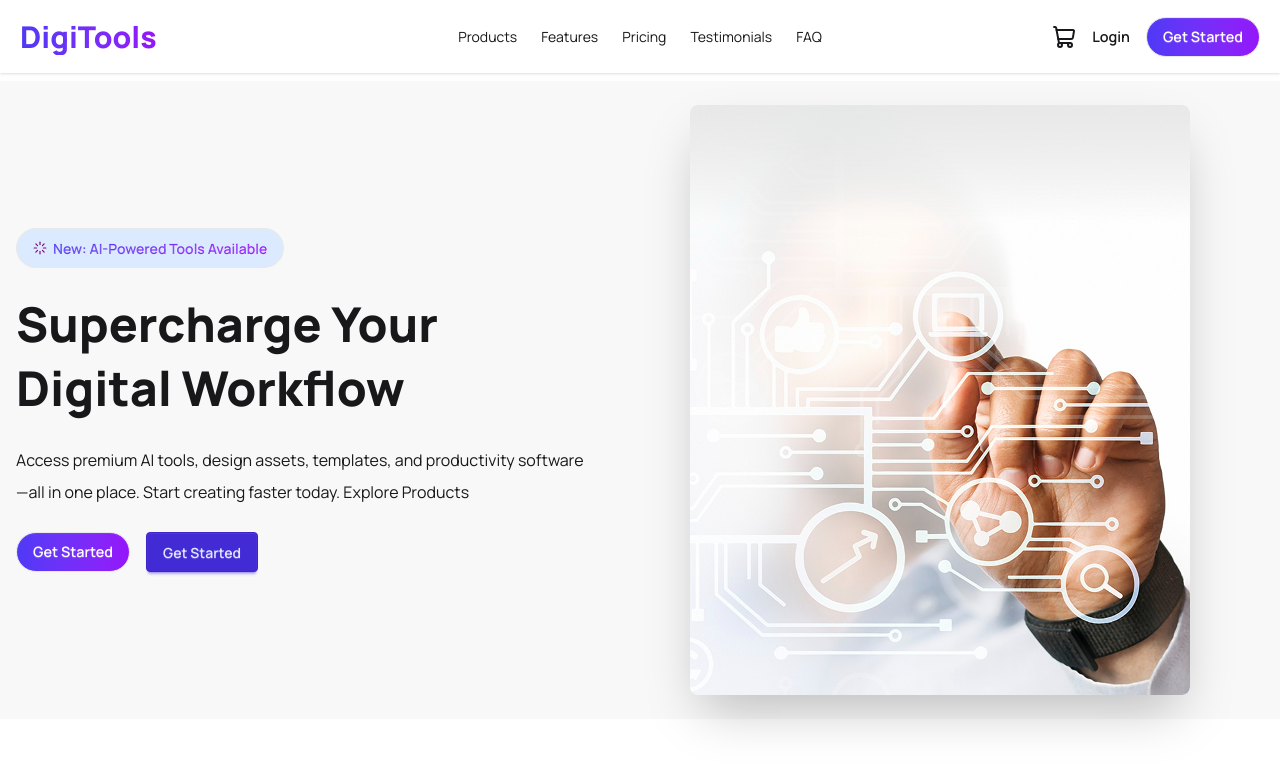
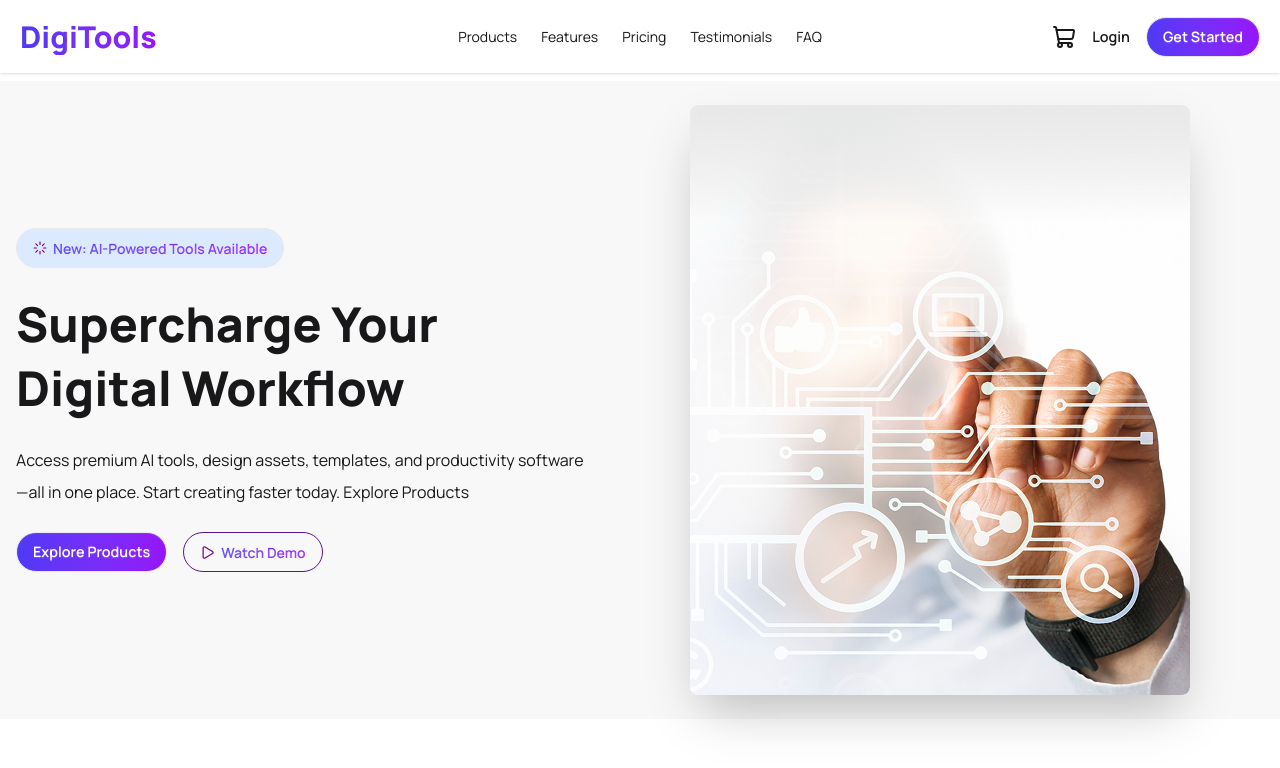
Before and after one commit to farjanayeasminrimi/DigiTools, a React (Vite) app: page / in a window 1280 px wide. Shown: the top 768 px of the page. Built offline with nearby package versions, Linux system fonts and the light colour scheme.

Commit message:
hero section styles updated

```diff
--- a/src/components/HomePage/HeroSection.jsx
+++ b/src/components/HomePage/HeroSection.jsx
@@ -1,6 +1,6 @@
 import React from "react";
 import hero from "../../assets/banner.png";
-import { Loader } from "lucide-react";
+import { Loader, Play } from "lucide-react";
 
 const HeroSection = () => {
   return (
@@ -12,7 +12,7 @@ const HeroSection = () => {
         <div className="flex-1">
           <button className="btn flex-row items-center bg-blue-100 rounded-3xl mb-6">
             <Loader size={14} color="purple"></Loader>
-            <span className="bg-gradient-to-r from-[#4F39F6] to-[#9514FA] bg-clip-text text-transparent inline-block rounded-3xl">
+            <span className="bg-gradient-to-r from-[#4F39F6] to-[#9514FA] bg-clip-text text-transparent inline-block">
               New: AI-Powered Tools Available
             </span>
           </button>
@@ -22,10 +22,15 @@ const HeroSection = () => {
             place. Start creating faster today. Explore Products
           </p>
           <div className="flex gap-4">
-            <button className="btn text-[.9rem] font-semibold bg-gradient-to-r from-[#4F39F6] to-[#9514FA] text-white rounded-3xl hover:from-white hover:to-white hover:text-black transition transform ease-in hover:border-purple-800 ">
-              Get Started
+            <button className="btn text-[.9rem] font-semibold bg-gradient-to-r from-[#4F39F6] to-[#9514FA] text-white rounded-3xl hover:from-white hover:to-white hover:text-purple-700 transition transform ease-in hover:border-purple-800 ">
+              Explore Products
             </button>
-            <button className="btn btn-primary">Get Started</button>
+            <button className="btn rounded-3xl border border-purple-900 hover:bg-purple-100">
+              <Play size={15} color="purple"></Play>
+              <span className="bg-gradient-to-r from-[#4F39F6] to-[#9514FA] bg-clip-text text-transparent inline-block ">
+                Watch Demo
+              </span>
+            </button>
           </div>
         </div>
       </div>
```
